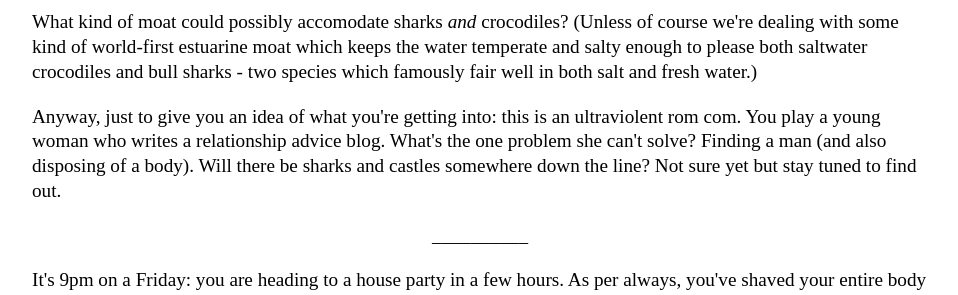
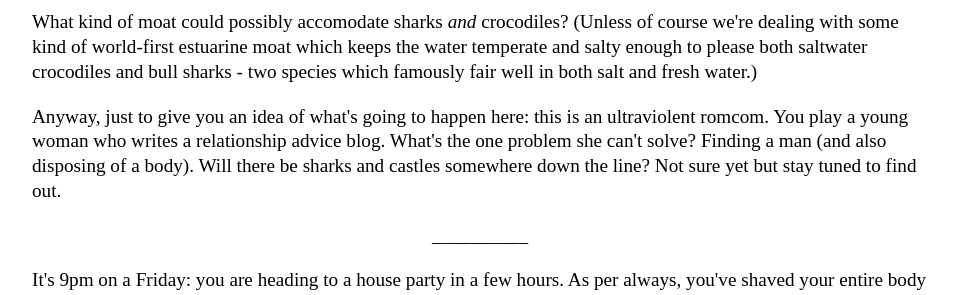
Before and after one commit to Pinelife/pinelife.github.io, a Jekyll site: the page built from Hellhole/Room1.html, in a window 1280 px wide. Shown: the part 214-509 px from the top of the page, without its empty margins (160-1118 px from the left). Built offline with Jekyll 4.4.1, drawn with Linux system fonts in a browser that asks for light colours.

Commit message:
Update Room1.html

```diff
--- a/Hellhole/Room1.html
+++ b/Hellhole/Room1.html
@@ -11,7 +11,7 @@ title: Pinelife
  (Unless of course we're dealing with some kind of world-first estuarine moat which keeps the water temperate and salty enough to please both
  saltwater crocodiles and bull sharks - two species which famously fair well in both salt and fresh water.)</p>
 
-<p>Anyway, just to give you an idea of what you're getting into: this is an ultraviolent rom com. You play a young woman who
+<p>Anyway, just to give you an idea of what's going to happen here: this is an ultraviolent romcom. You play a young woman who
  writes a relationship advice blog. What's the one problem she can't solve? Finding a man (and also disposing of a body). Will
  there be sharks and castles somewhere down the line? Not sure yet but stay tuned to find out.</p>
 <p style="text-align:center" class="indented">
```
